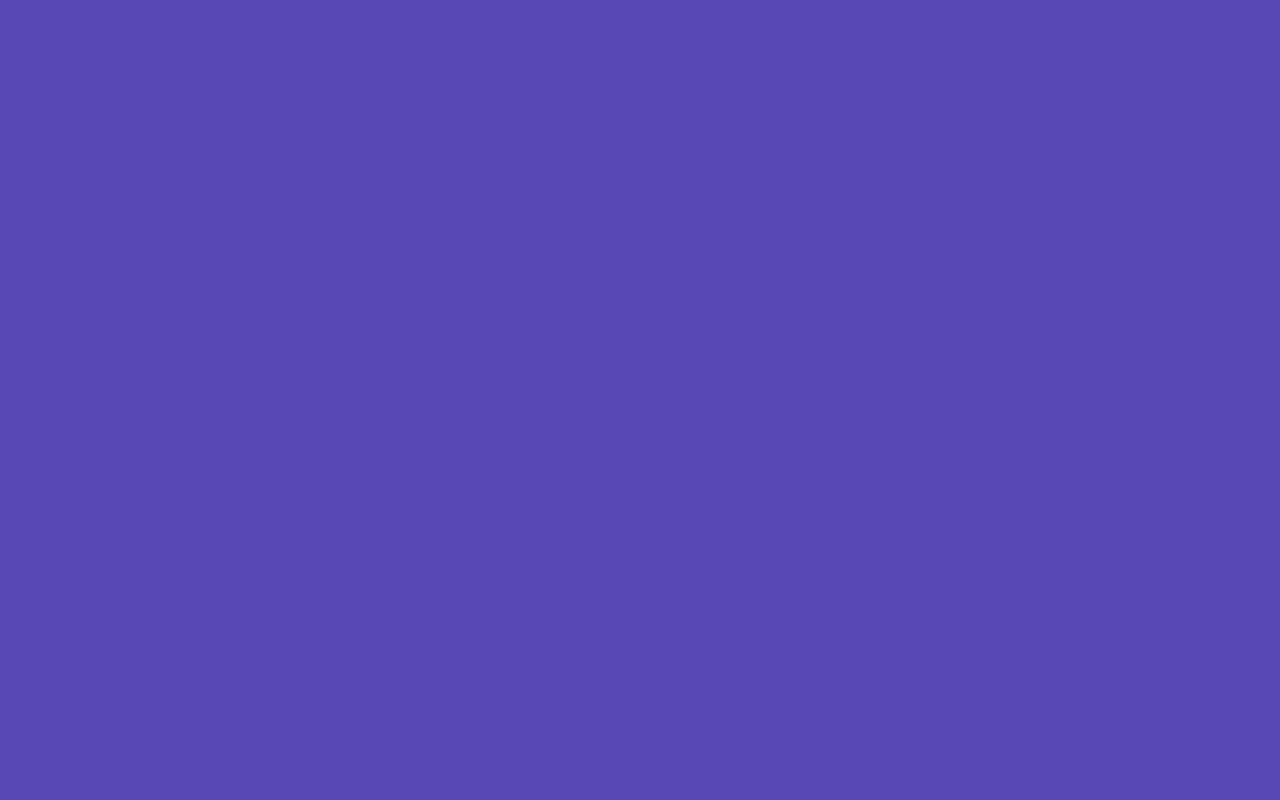
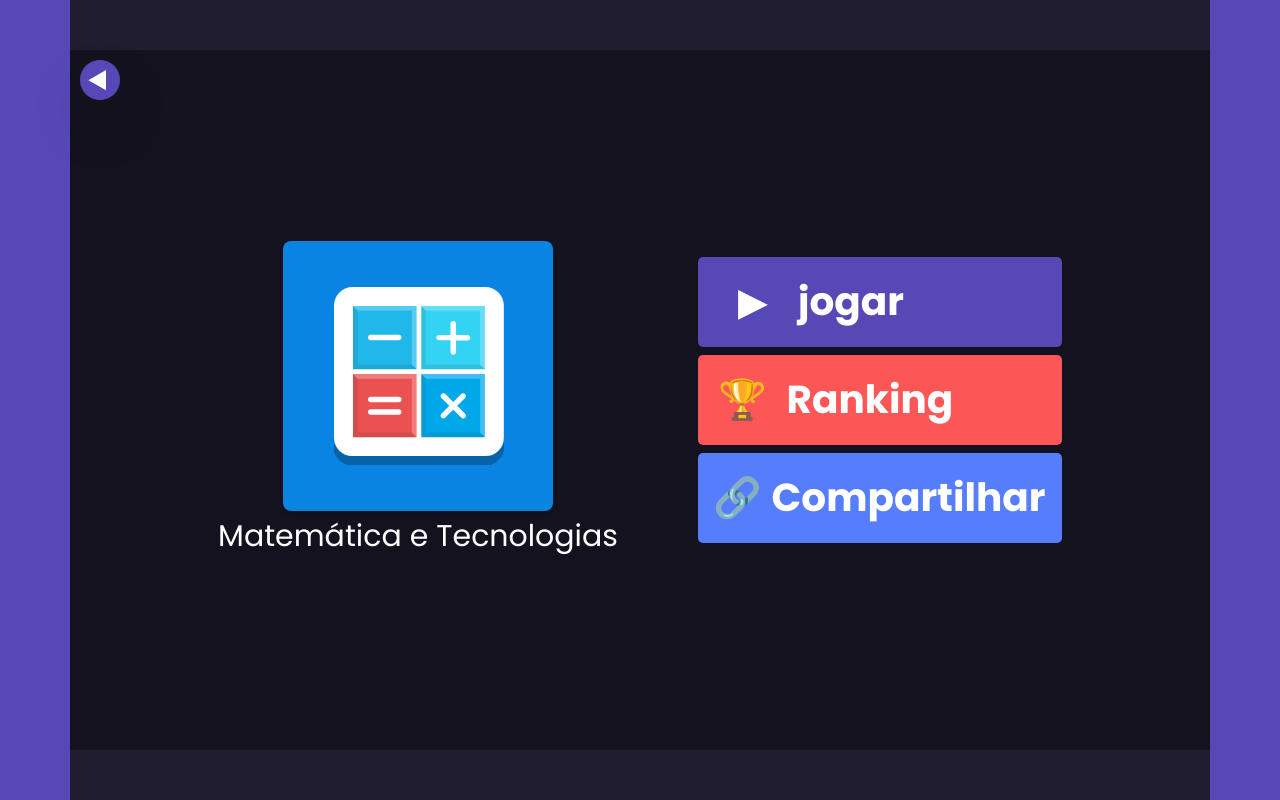
Before and after one commit to PalmeiraArthur/QuizAI, a React (Vite) app: page /quiz/1 in a window 1280 px wide. Before the commit this address had no page. Built offline with nearby package versions, Linux system fonts and the light colour scheme.

Commit message:
criação da pagina inicial do quiz ao clicar no mesmo.

```diff
--- a/src/App.jsx
+++ b/src/App.jsx
@@ -1,11 +1,13 @@
 import { BrowserRouter, Routes, Route } from 'react-router-dom'
 import Home from './pages/home'
+import QuizPage from './pages/quizPage'
 
 function App() {
   return (
     <BrowserRouter>
       <Routes>
         <Route path="/" element={<Home/>} />
+        <Route path="/quiz/:id" element={<QuizPage />} />
       </Routes>
     </BrowserRouter>
 
--- a/src/components/quizIcon.jsx
+++ b/src/components/quizIcon.jsx
@@ -1,13 +1,13 @@
 // No quizIcon são criados dois props, o titulo e o cover que são associados a um quadrado com cor aleatoria gerado pelo getBackgroundColor.
 
-
+import { Link } from "react-router-dom";
 import { getBackgroundColor } from "./getBackgroundColor";
 
-function QuizIcon({ title, cover }) {
+function QuizIcon({ id, title, cover }) {
   const bgColor = getBackgroundColor(title);
 
   return (
-    <div className="flex flex-col items-center">
+    <Link to={`/quiz/${id}`} className="flex flex-col items-center">
       <div
         className="relative group w-[93px] h-[93px] rounded-[5px] shadow-md flex items-center justify-center overflow-hidden cursor-pointer md:w-[132px] md:h-[132px]"
         style={{ backgroundColor: bgColor }}
@@ -25,7 +25,7 @@ function QuizIcon({ title, cover }) {
       <p className="font-medium text-center mt-2 text-sm w-[132px] truncate">
         {title}
       </p>
-    </div>
+    </Link>
   );
 }
 
--- a/src/components/section.jsx
+++ b/src/components/section.jsx
@@ -10,7 +10,7 @@ function Section({ textSection, quizzes }) {
       <ul className="grid grid-cols-3 md:grid-cols-4 lg:grid-cols-6 gap-6 justify-items-center">
         {quizzes.map((quiz) => (
           <li key={quiz.id}>
-            <QuizIcon title={quiz.title} cover={quiz.cover} />
+            <QuizIcon id={quiz.id} title={quiz.title} cover={quiz.cover} />
           </li>
         ))}
       </ul>
--- a/src/data/mockData.js
+++ b/src/data/mockData.js
@@ -1,19 +1,19 @@
 // nesse mockdata eu simulo um geração de dados onde cada quiz recebe um id, titulo e um cover associados a ele.
 
 export const novosQuizzes = [
-  { id: 1, title: "Matemática e Tecnologias", cover: "/covers/math.svg" },
-  { id: 2, title: "Python", cover: "/covers/python.svg" },
-  { id: 3, title: "Game of Thrones", cover: "/covers/got.svg" },
-  { id: 4, title: "The Walking Dead", cover: "/covers/twd.svg" },
-  { id: 5, title: "CS2", cover: "/covers/cs2.svg" },
-  { id: 6, title: "Alanzoka", cover: "/covers/alanzoka.svg" },
+  { id: "1", title: "Matemática e Tecnologias", cover: "/covers/math.svg" },
+  { id: "2", title: "Python", cover: "/covers/python.svg" },
+  { id: "3", title: "Game of Thrones", cover: "/covers/got.svg" },
+  { id: "4", title: "The Walking Dead", cover: "/covers/twd.svg" },
+  { id: "5", title: "CS2", cover: "/covers/cs2.svg" },
+  { id: "6", title: "Alanzoka", cover: "/covers/alanzoka.svg" },
 ];
 
 export const popularesQuizzes = [
-  { id: 7, title: "Ciências da Natureza", cover: "/covers/science.svg" },
-  { id: 8, title: "One Piece", cover: "/covers/onepiece.svg" },
-  { id: 9, title: "Silksong", cover: "/covers/silksong.svg" },
-  { id: 10, title: "Linguagens", cover: "/covers/languages.svg" },
-  { id: 11, title: "Geografia", cover: "/covers/geo.svg" },
-  { id: 12, title: "Star Wars", cover: "/covers/starwars.svg" },
+  { id: "7", title: "Ciências da Natureza", cover: "/covers/science.svg" },
+  { id: "8", title: "One Piece", cover: "/covers/onepiece.svg" },
+  { id: "9", title: "Silksong", cover: "/covers/silksong.svg" },
+  { id: "10", title: "Linguagens", cover: "/covers/languages.svg" },
+  { id: "11", title: "Geografia", cover: "/covers/geo.svg" },
+  { id: "12", title: "Star Wars", cover: "/covers/starwars.svg" },
 ];
--- a/src/pages/home.jsx
+++ b/src/pages/home.jsx
@@ -12,7 +12,7 @@ function Home() {
         <Navbar />
       </header>
 
-      <main className="bg-darkGunmetal mt-[100px] rounded-t-[13px] w-full min-h-screen flex flex-col gap-[30px] items-center
+      <main className="bg-darkGunmetal mt-[100px] rounded-t-[13px] w-full min-h-screen flex flex-col gap-[30px] items-center shadow-[0px_0px_17px_3px_rgba(0,_0,_0,_0.4)]
       md:w-[1140px] md:mt-0 md:pt-[80px] md:rounded-none ">
         <ConnectionHub />
 
--- /dev/null
+++ b/src/pages/quizPage.jsx
@@ -0,0 +1,83 @@
+import { useParams, useNavigate } from "react-router-dom";
+import { novosQuizzes, popularesQuizzes } from "../data/mockData";
+import { getBackgroundColor } from "../components/getBackgroundColor";
+
+function QuizPage() {
+  const { id } = useParams();
+  const navigate = useNavigate();
+
+  const allQuizzes = [...novosQuizzes, ...popularesQuizzes];
+  const quiz = allQuizzes.find((q) => q.id.toString() === id);
+
+  if (!quiz) {
+    return <p className="text-white text-center mt-10">Quiz não encontrado!</p>;
+  }
+
+  const bgColor = getBackgroundColor(quiz.title);
+
+  return (
+    <div className="flex items-center justify-center w-screen h-dvh bg-darkGunmetal text-white
+    md:w-[1140px] md:h-screen md:mt-0 md:rounded-none">
+
+
+      <div className="flex relative justify-center items-center flex-col gap-[20px] bg-raisinBlack h-[500px] w-full
+      md:w-full md:h-[700px] md:flex-row md:gap-[80px]">
+
+        <button onClick={() => navigate("/")} className="absolute top-[10px] left-[10px] drop-shadow-2xl cursor-pointer">
+          <svg xmlns="http://www.w3.org/2000/svg" width="40" height="40" fill="none"><path fill="#5649B7" d="M40 20c0 11.046-8.954 20-20 20S0 31.046 0 20 8.954 0 20 0s20 8.954 20 20Z" /><path fill="#fff" d="m8.435 20.136 17.551-10.133v20.266L8.436 20.136Z" /></svg>
+        </button>
+
+        <div className="flex flex-col justify-center items-center gap-[3px] text-[20px]
+        md:text-[30px]">
+          <div className="w-[132px] h-[132px] rounded-lg shadow-md flex items-center justify-center
+        md:h-[270px] md:w-[270px]" style={{ backgroundColor: bgColor }}>
+            <img
+              src={quiz.cover}
+              alt={quiz.title}
+              className="w-[70px] h-[70px] object-contain
+            md:h-[180px] md:w-[180px]"
+            />
+          </div>
+          <p>
+            {quiz.title}
+          </p>
+
+        </div>
+
+
+        <div className="flex flex-col gap-2 justify-center items-center">
+          <button className="flex justify-start items-center h-[50px] w-[170px] pl-[40px] gap-[30px] bg-plumpPurple rounded-[5px] font-bold hover:bg-white hover:text-plumpPurple cursor-pointer
+          md:w-[364px] md:h-[90px] md:text-[39px] ">
+            <div>
+              ▶
+            </div>
+            <div>
+              jogar
+            </div>
+          </button>
+
+          <button className="flex justify-start items-center h-[50px] w-[170px] pl-[20px] gap-[20px] bg-[#FC5657] rounded-[5px] font-bold hover:bg-white hover:text-[#FC5657] cursor-pointer
+          md:w-[364px] md:h-[90px] md:text-[39px] ">
+            <div>
+              🏆
+            </div>
+            <div>
+              Ranking
+            </div>
+          </button>
+          <button className="flex justify-start items-center h-[50px] w-[170px] pl-[15px] gap-[10px] bg-[#567DFC] rounded-[5px] font-bold hover:bg-white hover:text-[#567DFC] cursor-pointer
+          md:w-[364px] md:h-[90px] md:text-[39px] ">
+            <div>
+              🔗
+            </div>
+            <div>
+              Compartilhar
+            </div>
+          </button>
+        </div>
+      </div>
+    </div>
+  );
+}
+
+export default QuizPage;
```
Also changed, not shown: src/pages/backbutton.svg (added).
